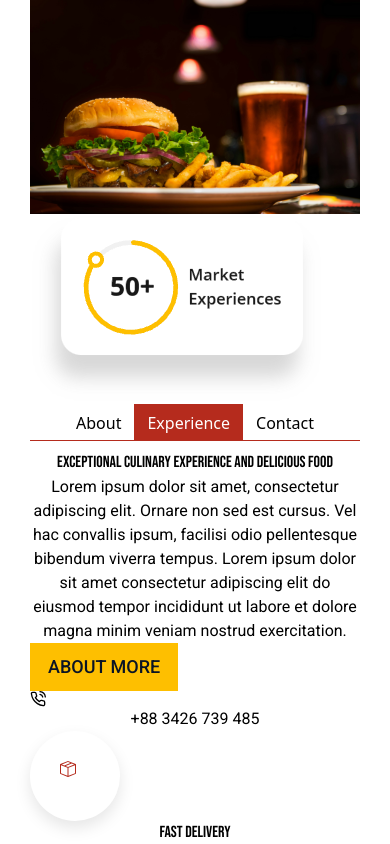
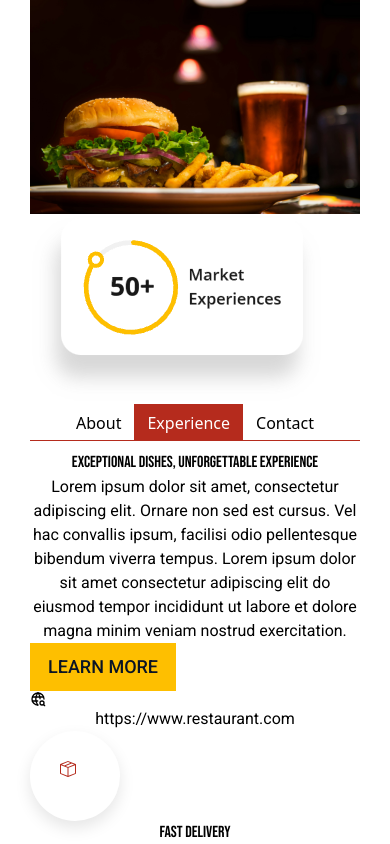
Before and after one commit to haqueashraful/softnio, a React (Vite) app: page / in a window 390 px wide. Both pictures are taken after a click on the tab "Experience". Shown: the part 1139-1983 px from the top of the page. Built offline with nearby package versions, Linux system fonts and the light colour scheme.

Commit message:
some touches for test

```diff
--- a/src/component/AboutSection.jsx
+++ b/src/component/AboutSection.jsx
@@ -6,6 +6,8 @@ import 'react-tabs/style/react-tabs.css';
 import { FiPhoneCall, FiShoppingBag } from "react-icons/fi";
 import { BsBoxSeam } from 'react-icons/bs';
 import { FaAward } from 'react-icons/fa';
+import { TbWorldSearch } from 'react-icons/tb';
+import { GrContact } from 'react-icons/gr';
 
 
 const AboutSection = () => {
@@ -48,15 +50,15 @@ const AboutSection = () => {
                         {/* Experiences content */}
                         <TabPanel className={' '}>
                             <div className='space-y-4 my-8'>
-                                <h1 className='text-[40px] lg:text-6xl  bebass-neue'>Exceptional culinary experience and delicious food</h1>
+                                <h1 className='text-[40px] lg:text-6xl  bebass-neue'>Exceptional Dishes, Unforgettable Experience</h1>
                                 <p className='roboto'>Lorem ipsum dolor sit amet, consectetur adipiscing elit. Ornare non sed est cursus. Vel hac convallis ipsum, facilisi odio pellentesque bibendum viverra tempus. Lorem ipsum dolor sit amet consectetur adipiscing elit do eiusmod tempor incididunt ut labore et dolore magna minim veniam nostrud exercitation.</p>
                             </div>
 
                             <div className='flex flex-col lg:flex-row gap-8 items-center'>
-                                <button className='btn-common'>About More</button>
+                                <button className='btn-common'>Learn More</button>
                                 <div className='flex gap-2 items-center'>
-                                    <FiPhoneCall className='text-xl text-[#B52B1D]' />
-                                    <p className=' roboto font-bold text-sm lg:text-lg'>+88 3426 739 485</p>
+                                    <TbWorldSearch className='text-xl text-[#B52B1D]' />
+                                    <p className=' roboto font-bold text-sm lg:text-lg'>https://www.restaurant.com</p>
                                 </div>
                             </div>
                         </TabPanel>
@@ -64,15 +66,15 @@ const AboutSection = () => {
                         {/* Contact content */}
                         <TabPanel className={' '}>
                             <div className='space-y-4 my-8'>
-                                <h1 className='text-[40px] lg:text-6xl  bebass-neue'>Exceptional culinary experience and delicious food</h1>
+                                <h1 className='text-[40px] lg:text-6xl  bebass-neue'>Ready to Get Started? Contact Us Today</h1>
                                 <p className='roboto'>Lorem ipsum dolor sit amet, consectetur adipiscing elit. Ornare non sed est cursus. Vel hac convallis ipsum, facilisi odio pellentesque bibendum viverra tempus. Lorem ipsum dolor sit amet consectetur adipiscing elit do eiusmod tempor incididunt ut labore et dolore magna minim veniam nostrud exercitation.</p>
                             </div>
 
                             <div className='flex flex-col lg:flex-row gap-8 items-center'>
-                                <button className='btn-common'>About More</button>
+                                <button className='btn-common'>Contact Us</button>
                                 <div className='flex gap-2 items-center'>
-                                    <FiPhoneCall className='text-xl text-[#B52B1D]' />
-                                    <p className=' roboto font-bold text-sm lg:text-lg'>+88 3426 739 485</p>
+                                    <GrContact className='text-xl text-[#B52B1D]' />
+                                    <p className=' roboto font-bold text-sm lg:text-lg'>support@restaurant.com</p>
                                 </div>
                             </div>
                         </TabPanel>
--- a/src/component/BookTable.jsx
+++ b/src/component/BookTable.jsx
@@ -19,13 +19,13 @@ const BookTable = () => {
 
             {/* form */}
             <div className='space-y-6 w-full lg:w-1/2'>
-                <div className='lg:flex gap-4'>
-                <input type="text" placeholder="Your Name" className="input w-full lg:w-1/2  " />
-                <input type="text" placeholder="Your Email" className="input w-full lg:w-1/2 " />
+                <div className='flex flex-col lg:flex-row gap-4'>
+                <input type="text" placeholder="Your Name" className="w-full lg:w-1/2  " />
+                <input type="text" placeholder="Your Email" className="w-full lg:w-1/2 " />
                 </div>
-                <div className='lg:flex gap-4'>
-                <input type="date" placeholder="Reservation Date" className="input w-full lg:w-1/2 " />
-                <input type="number" placeholder="Number of Person" className="input w-full lg:w-1/2 " />
+                <div className='flex flex-col lg:flex-row gap-4'>
+                <input type="date" placeholder="Reservation Date" className="w-full lg:w-1/2 " />
+                <input type="number" placeholder="Number of Person" className="w-full lg:w-1/2 " />
                 </div>
                 <textarea name="" id="" cols="30" rows="7" placeholder="Message" className='w-full' ></textarea>
                 <button className='btn-common'>Book Now</button>
--- a/src/component/PopularFood.jsx
+++ b/src/component/PopularFood.jsx
@@ -71,7 +71,7 @@ const PopularFood = () => {
                     responsive={{
                         desktop: {
                             breakpoint: {
-                                max: 1920,
+                                max: 2560,
                                 min: 1024
                             },
                             items: 4,
--- a/src/component/ReviewSection.jsx
+++ b/src/component/ReviewSection.jsx
@@ -76,7 +76,7 @@ const ReviewSection = () => {
                     responsive={{
                         desktop: {
                             breakpoint: {
-                                max: 1920,
+                                max: 2560,
                                 min: 1024
                             },
                             items: 1,
@@ -116,7 +116,7 @@ const ReviewSection = () => {
 
                             <div className=' flex'>
                                 <sup className='text-4xl times'>&quot;</sup>
-                                <h1 className='text-xl text-left roboto'>
+                                <h1 className='text-lg lg:text-xl text-left roboto'>
                                     You can't go wrong with Chicken Mandi, I had it twice. The chicken was cooked perfectly, juicy & soft (usually mandi chicken is a bit dry). I would defiantly recommend it.
                                     </h1>
                             </div>
@@ -149,7 +149,7 @@ const ReviewSection = () => {
 
                             <div className=' flex'>
                                 <sup className='text-4xl times'>&quot;</sup>
-                                <h1 className='text-xl text-left roboto'>
+                                <h1 className='text-lg lg:text-xl text-left roboto'>
                                     You can't go wrong with Chicken Mandi, I had it twice. The chicken was cooked perfectly, juicy & soft (usually mandi chicken is a bit dry). I would defiantly recommend it.
                                     </h1>
                             </div>
@@ -182,7 +182,7 @@ const ReviewSection = () => {
 
                             <div className=' flex'>
                                 <sup className='text-4xl times'>&quot;</sup>
-                                <h1 className='text-xl text-left roboto'>
+                                <h1 className='text-lg lg:text-xl text-left roboto'>
                                     You can't go wrong with Chicken Mandi, I had it twice. The chicken was cooked perfectly, juicy & soft (usually mandi chicken is a bit dry). I would defiantly recommend it.
                                     </h1>
                             </div>
@@ -215,7 +215,7 @@ const ReviewSection = () => {
 
                             <div className=' flex'>
                                 <sup className='text-4xl times'>&quot;</sup>
-                                <h1 className='text-xl text-left roboto'>
+                                <h1 className='text-lg lg:text-xl text-left roboto'>
                                     You can't go wrong with Chicken Mandi, I had it twice. The chicken was cooked perfectly, juicy & soft (usually mandi chicken is a bit dry). I would defiantly recommend it.
                                     </h1>
                             </div>
--- a/src/index.css
+++ b/src/index.css
@@ -159,6 +159,11 @@ textarea {
   padding: 16px;
 }
 
+input:focus,
+textarea:focus {
+  outline: none;
+}
+
 input::placeholder,
 textarea::placeholder {
   appearance: none;
@@ -281,7 +286,7 @@ textarea::placeholder {
   .right-div {
     width: 100%;
     height: 335px;
-    padding: 25px;
+    padding: 24px;
   }
 
   .left-div {
```
Also changed, not shown: src/App.css (deleted, +0 -42 lines).
